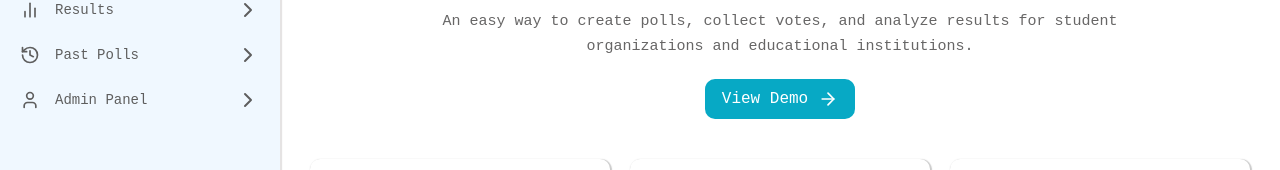
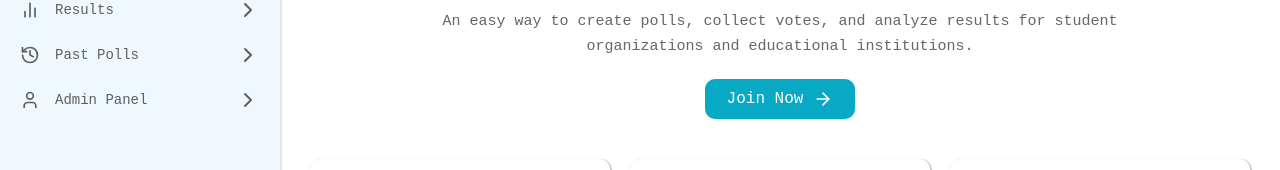
Before and after one commit to Fector101/e5voting, a React (Create React App) app in the folder grimoire/: page / in a window 1280 px wide. Shown: the part 169-339 px from the top of the page. Built offline with nearby package versions, Linux system fonts and the light colour scheme.

Commit message:
Update Landingpage.js

```diff
--- a/grimoire/src/pages/Landingpage.js
+++ b/grimoire/src/pages/Landingpage.js
@@ -19,7 +19,7 @@ export default function Landingpage() {
             <section className="main">
                 <h1>E3Voting <span>Platform</span></h1>
                 <p className="caption">An easy way to create polls, collect votes, and analyze results for student organizations and educational institutions.</p>
-                <Link to='/login' className="primary-btn">View Demo <ArrowRight /></Link>
+                <Link to='/login' className="primary-btn"> Join Now <ArrowRight /></Link>
                 {/* <Link to='/login' className="primary-btn">Get started <ArrowRight /></Link> */}
             </section>
             <section className="features-box">
```
